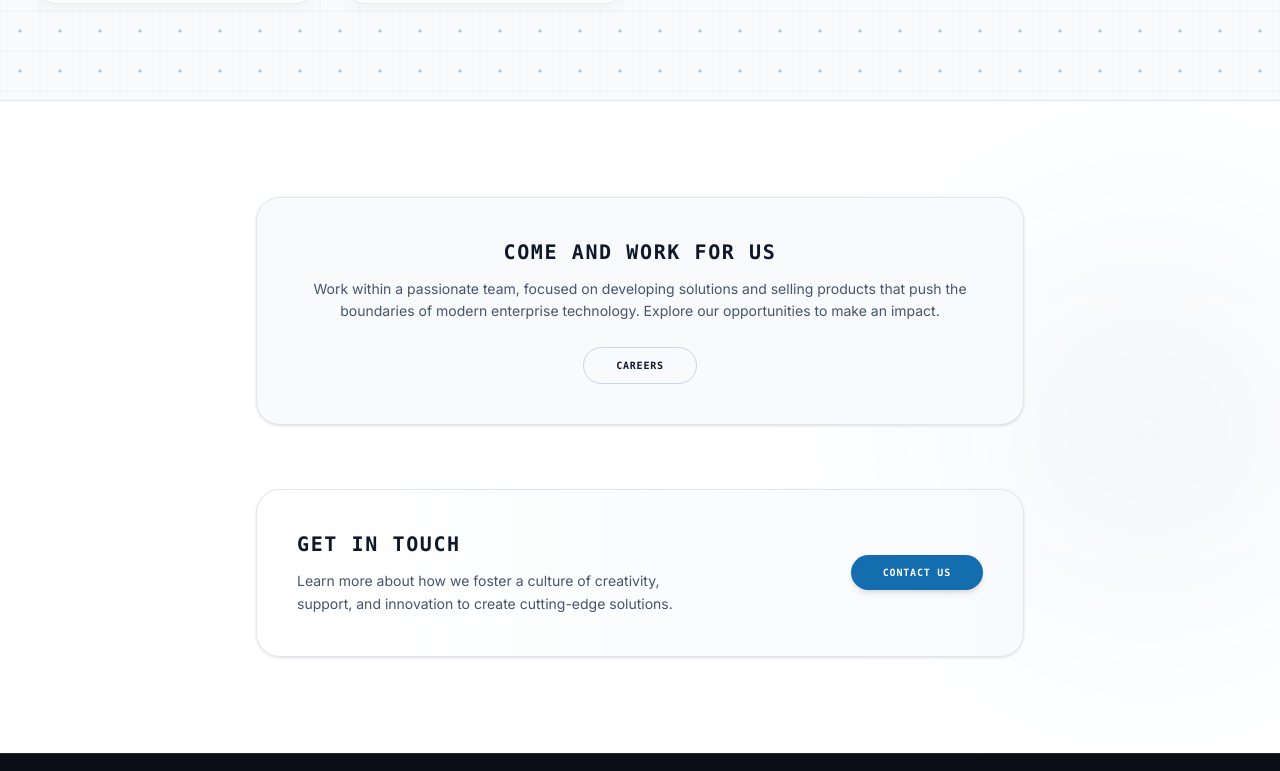
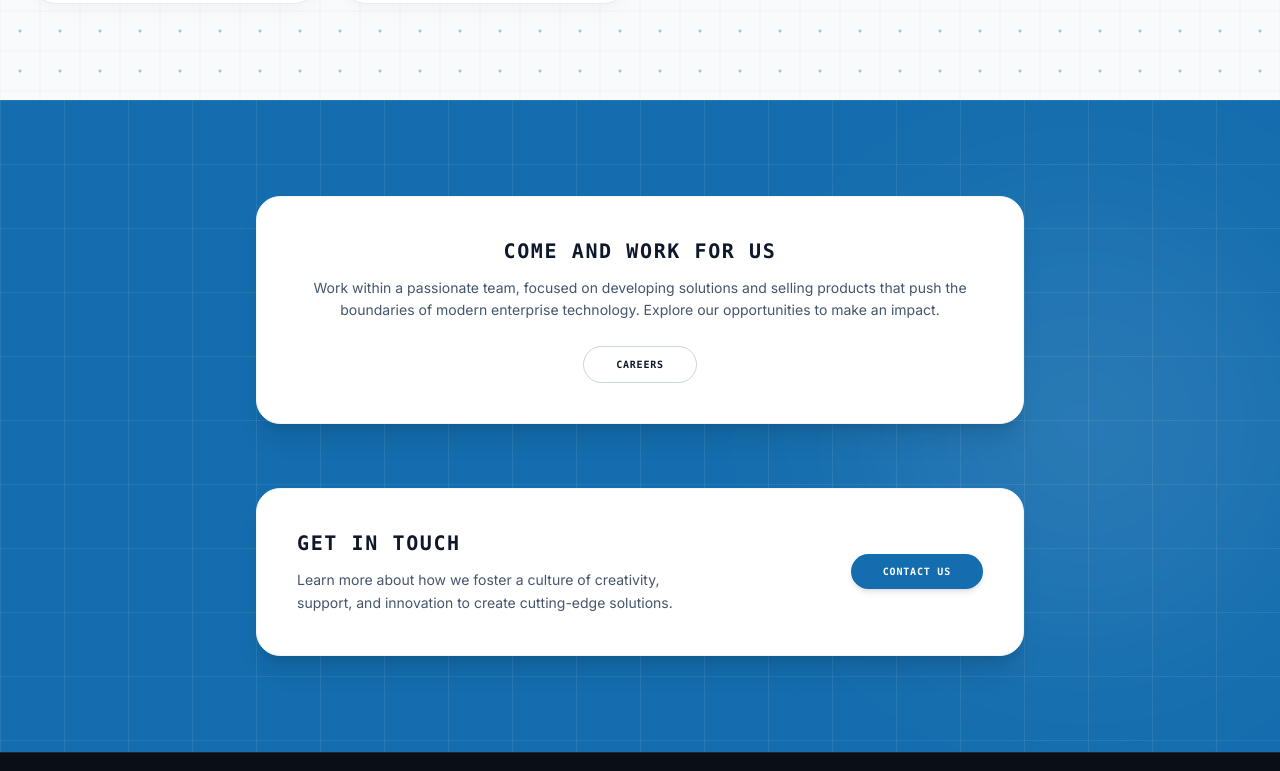
Before and after one commit to Eshika-Biswas/ESSL-Website, a Next.js app: page /about/leadership in a window 1280 px wide. Shown: the part 3149-3920 px from the top of the page. Built offline with nearby package versions, Linux system fonts and the light colour scheme.

Commit message:
Update Leadership CTA section to accent blue background with white grid and elevated white cards

```diff
--- a/components/Leadership.tsx
+++ b/components/Leadership.tsx
@@ -354,20 +354,23 @@ export default function Leadership() {
       </section>
 
       {/* ─────────────────────────────────────────────────────────
-          CTA SECTIONS (light background wrapping container)
+          CTA SECTIONS (Accent blue background with white grid pattern)
          ───────────────────────────────────────────────────────── */}
-      <section className="relative w-full py-24 overflow-hidden border-t border-slate-200 bg-white">
-        {/* Soft blue radial glow gradient blending in from the right side */}
+      <section className="relative w-full py-24 overflow-hidden bg-[rgb(20,109,174)]">
+        {/* Subtle white grid-line overlay pattern */}
+        <div className="absolute inset-0 bg-[linear-gradient(to_right,rgba(255,255,255,0.08)_1px,transparent_1px),linear-gradient(to_bottom,rgba(255,255,255,0.08)_1px,transparent_1px)] bg-[size:4rem_4rem] pointer-events-none z-0" />
+
+        {/* Soft white radial glow for subtle depth */}
         <div
           className="absolute pointer-events-none z-0"
           style={{
             top: '50%',
-            right: '-15%',
+            right: '-10%',
             transform: 'translateY(-50%)',
             width: '650px',
             height: '650px',
             borderRadius: '50%',
-            background: 'radial-gradient(circle, rgba(20,109,174,0.06) 0%, transparent 70%)',
+            background: 'radial-gradient(circle, rgba(255,255,255,0.12) 0%, transparent 70%)',
             filter: 'blur(80px)',
           }}
         />
@@ -375,7 +378,7 @@ export default function Leadership() {
         <div className="relative z-10 max-w-6xl mx-auto px-4 sm:px-6 lg:px-8 flex flex-col gap-16">
 
           {/* Card 1: Come and Work for Us */}
-          <div className="relative overflow-hidden w-full max-w-3xl mx-auto rounded-3xl p-6 sm:p-10 text-center border border-slate-200 bg-slate-50 shadow-sm">
+          <div className="relative overflow-hidden w-full max-w-3xl mx-auto rounded-3xl p-6 sm:p-10 text-center border border-slate-100 bg-white shadow-xl">
             <div className="relative z-10 max-w-2xl mx-auto flex flex-col items-center">
               <h3 className="text-lg sm:text-xl font-bold tracking-widest text-slate-900 uppercase font-mono mb-3"
                 style={{ letterSpacing: '0.08em' }}
@@ -398,7 +401,7 @@ export default function Leadership() {
           </div>
 
           {/* Card 2: Get in Touch */}
-          <div className="relative overflow-hidden w-full max-w-3xl mx-auto rounded-3xl p-6 sm:p-10 shadow-sm border border-slate-200 bg-gradient-to-r from-white to-slate-50">
+          <div className="relative overflow-hidden w-full max-w-3xl mx-auto rounded-3xl p-6 sm:p-10 shadow-xl border border-slate-100 bg-white">
             <div className="grid md:grid-cols-[2fr_1.2fr] items-center gap-6 text-left">
               <div>
                 <h3 className="text-lg sm:text-xl font-bold tracking-widest text-slate-900 uppercase font-mono mb-3"
```
